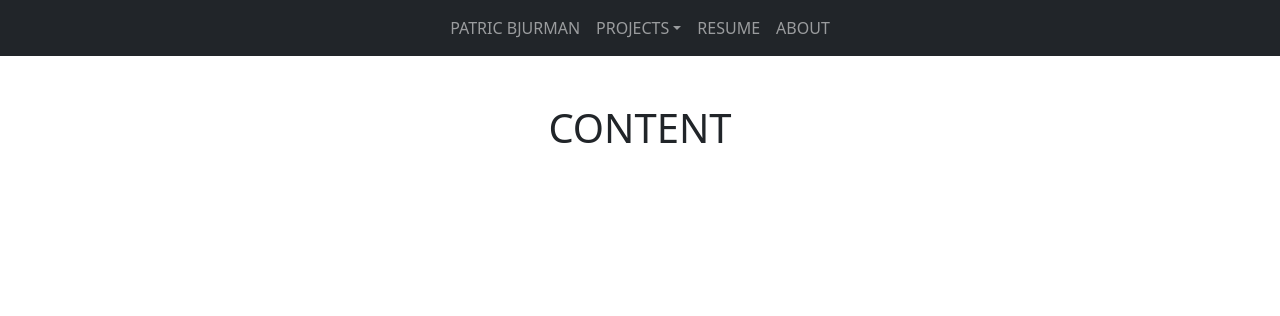
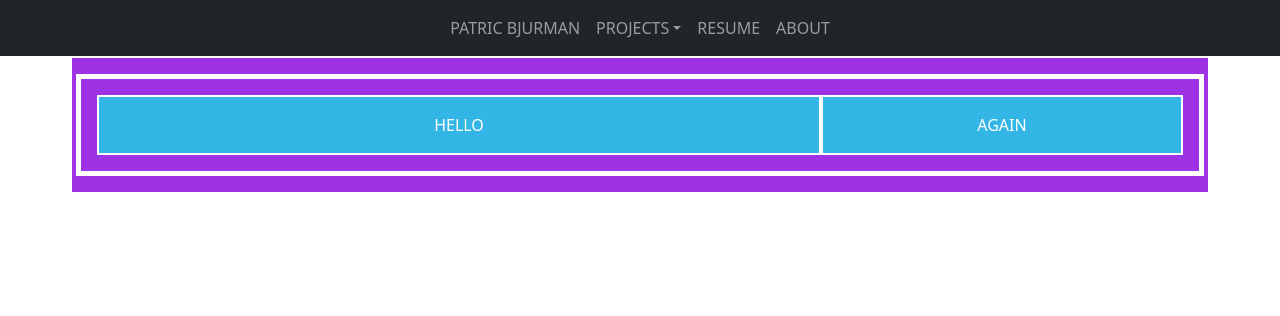
Before and after one commit to gitgud1337/gamePortfolio, a Flask app: page / in a window 1280 px wide. Shown: the top 316 px of the page. Run offline with Flask 2, Linux system fonts and the light colour scheme.

Commit message:
Added some columns and rows

```diff
--- a/templates/base.html
+++ b/templates/base.html
@@ -6,6 +6,30 @@
     <meta name="viewport" content="width=device-width, initial-scale=1.0">
     <link href="https://cdn.jsdelivr.net/npm/bootstrap@5.0.0-beta1/dist/css/bootstrap.min.css" rel="stylesheet"
         integrity="sha384-giJF6kkoqNQ00vy+HMDP7azOuL0xtbfIcaT9wjKHr8RbDVddVHyTfAAsrekwKmP1" crossorigin="anonymous">
+
+    <style>
+        [class*="col-md"] {
+            padding: 1rem;
+            background-color: #33b5e5;
+            border: 2px solid #fff;
+            color: #fff;
+            text-align: center;
+        }
+        [class*="container"] {
+            padding: 1rem;
+            background-color: #9e33e5;
+            border: 2px solid #fff;
+            color: #fff;
+            text-align: center;
+        }
+        [class*="row"] {
+            padding: 1rem;
+            background-color: #9e33e5;
+            border: 5px solid #fff;
+            color: #fff;
+            text-align: center;
+        }
+    </style>
 
     {% block head %}
 
@@ -52,8 +76,11 @@
 
     {% block body %}
 
-    <div class="starter-template text-center py-5 px-3">
-        <h1>CONTENT</h1>
+    <div class="container">
+        <div class="row">
+            <div class="col-md-8">HELLO</div>
+            <div class="col-md-4">AGAIN</div>
+        </div>
     </div>
 
     {% endblock %}
```
